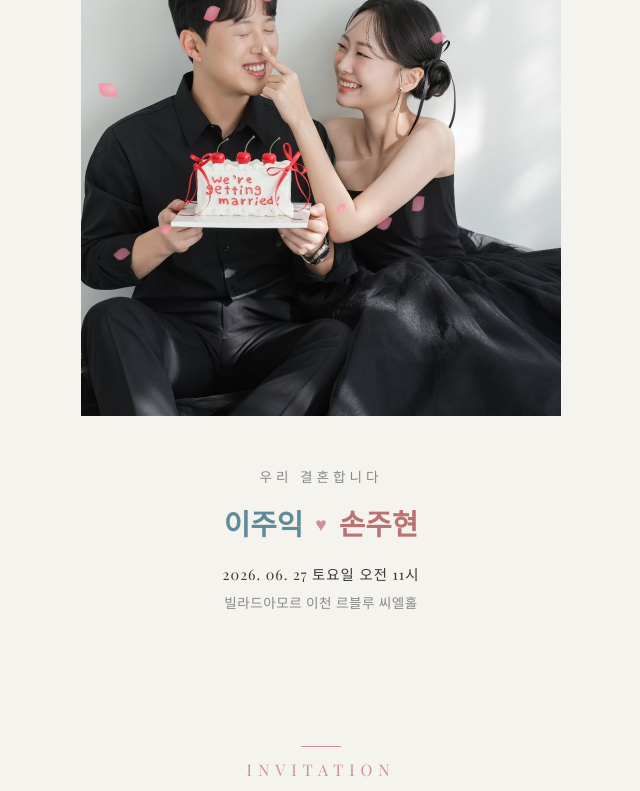
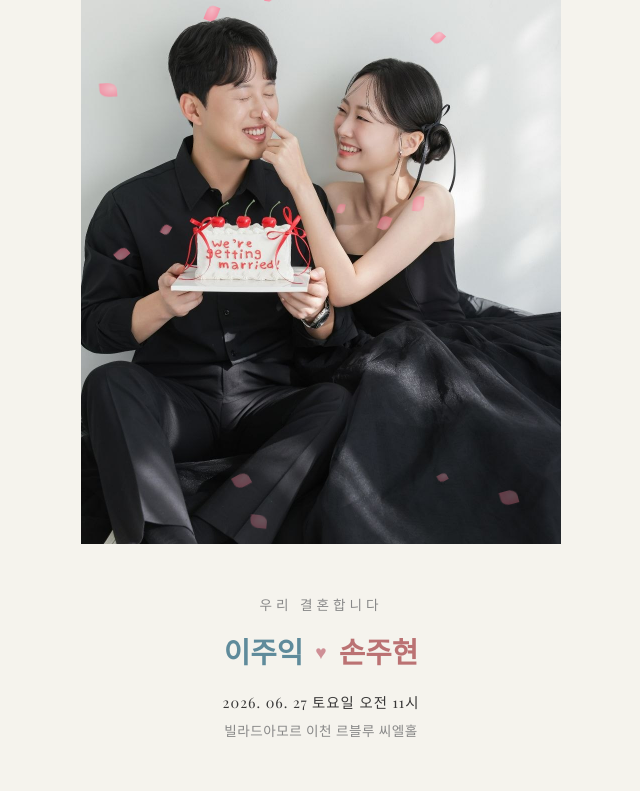
Before and after one commit to lee-juik/invitation-card, a Flask app: page / in a window 1280 px wide. Shown: the top 791 px of the page, without its empty margins (319-959 px from the left). Run offline with Flask 3, Linux system fonts and the light colour scheme; data that the repository does not hold is empty; some libraries are stand-ins or nearby versions; some web fonts are replaced.

Commit message:
refactor: 메인 사진 높이 조정 (52vh → 68vh, +30%)

```diff
--- a/static/css/style.css
+++ b/static/css/style.css
@@ -47,7 +47,7 @@ a { text-decoration: none; color: inherit; }
 .sec1-photo-only {
     position: relative;
     width: 100%;
-    height: 52vh;
+    height: 68vh;
     overflow: hidden;
 }
 
```
